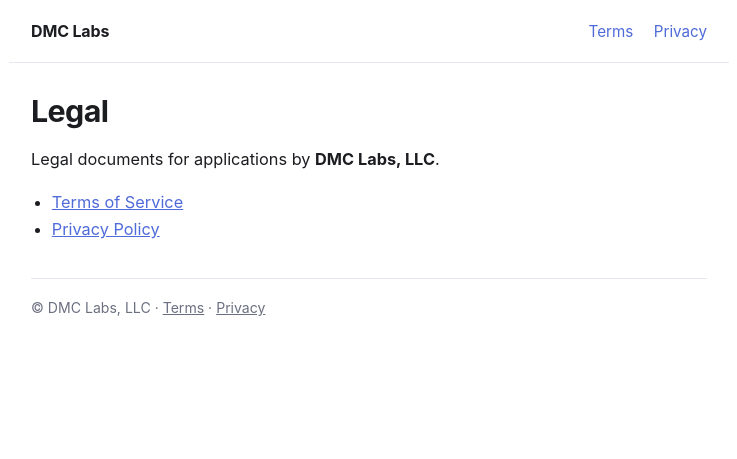
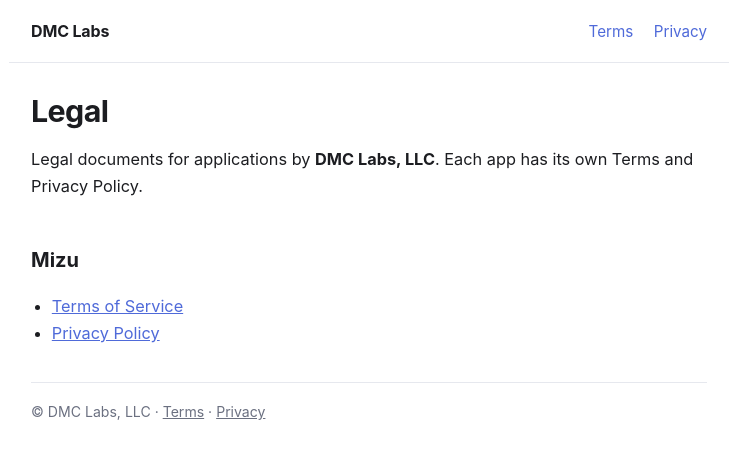
Before and after one commit to DMC-Labs-LLC/legal, a Jekyll site: the page built from index.md, in a window 1280 px wide. Shown: the top 459 px of the page, without its empty margins (271-1008 px from the left). Built offline with Jekyll 4.4.1, drawn with Linux system fonts in a browser that asks for light colours.

Commit message:
Index: per-app legal structure

```diff
--- a/index.md
+++ b/index.md
@@ -1,11 +1,14 @@
 ---
 title: Legal
-description: Terms of Service and Privacy Policy for DMC Labs, LLC applications.
+description: Legal documents for applications by DMC Labs, LLC.
 ---
 
 # Legal
 
-Legal documents for applications by **DMC Labs, LLC**.
+Legal documents for applications by **DMC Labs, LLC**. Each app has its own
+Terms and Privacy Policy.
 
-- [Terms of Service](/terms)
-- [Privacy Policy](/privacy)
+## Mizu
+
+- [Terms of Service](/mizu/terms)
+- [Privacy Policy](/mizu/privacy)
```
